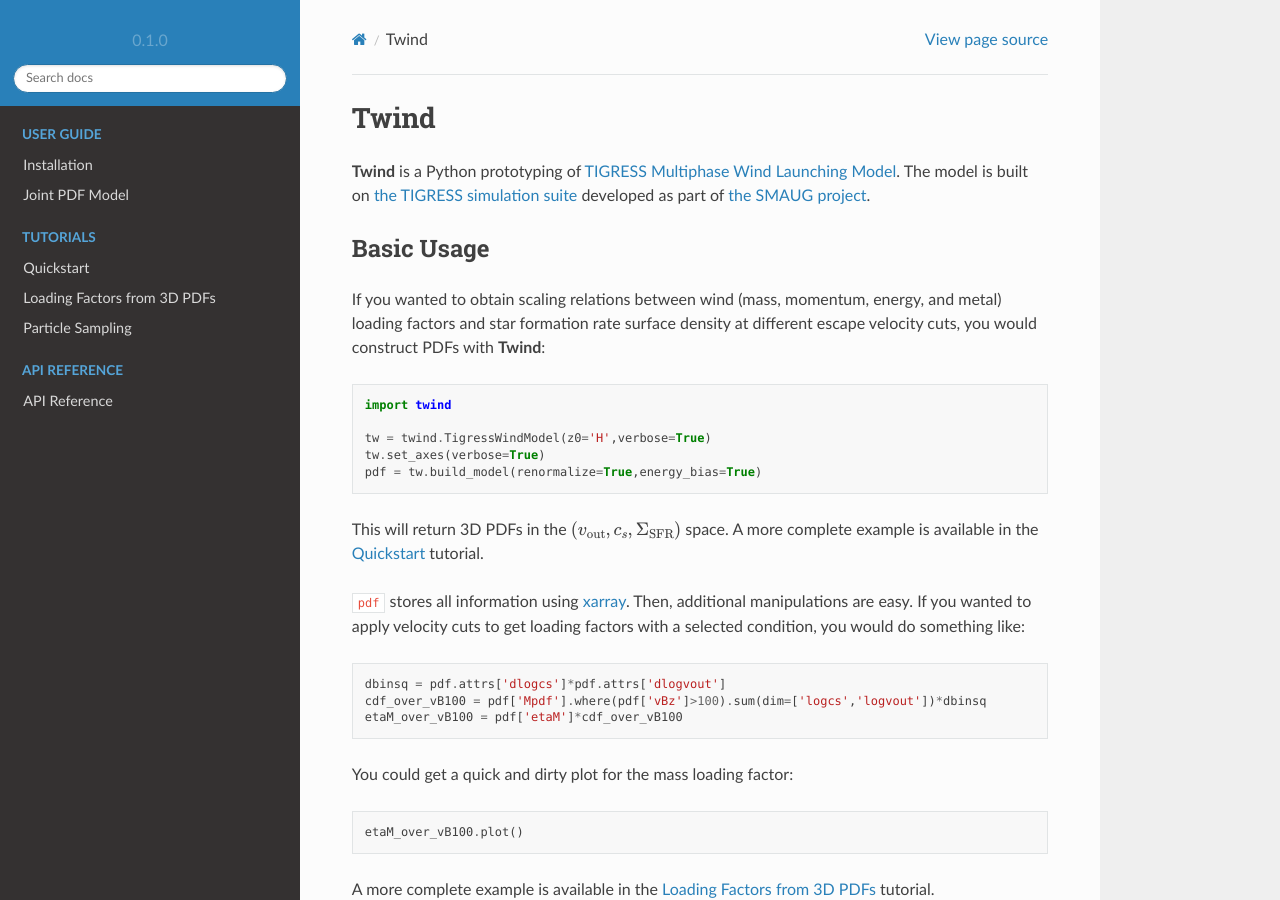
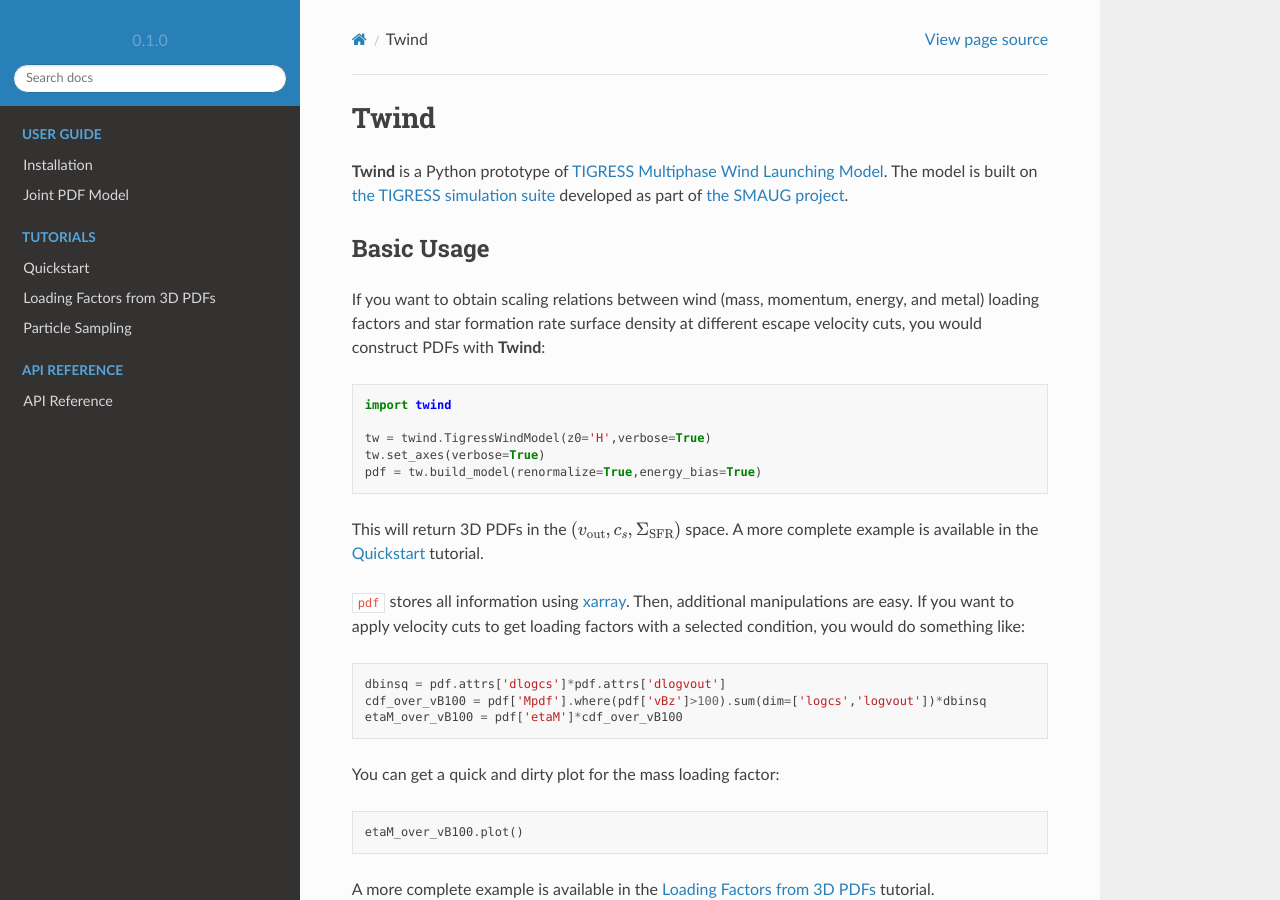
Before and after one commit to changgoo/Twind, a Sphinx documentation site: the page built from docs/index.rst, in a window 1280 px wide and 900 px high. Built offline with Sphinx 7.4.7 and the Read the Docs theme 2.0.0, drawn with Linux system fonts in a browser that asks for light colours.

Commit message:
Update index.rst

```diff
--- a/docs/index.rst
+++ b/docs/index.rst
@@ -1,7 +1,7 @@
 Twind
 =====
 
-**Twind** is a Python prototyping of `TIGRESS Multiphase Wind Launching
+**Twind** is a Python prototype of `TIGRESS Multiphase Wind Launching
 Model <https://github.com/changgoo/twind>`_. The model is built on `the TIGRESS
 simulation suite <https://arxiv.org/abs/2006.16315>`_ developed as part
 of `the SMAUG
@@ -10,7 +10,7 @@
 Basic Usage
 -----------
 
-If you wanted to obtain scaling relations between wind (mass, momentum, energy,
+If you want to obtain scaling relations between wind (mass, momentum, energy,
 and metal) loading factors and star formation rate surface density at different
 escape velocity cuts, you would construct PDFs with **Twind**:
 
@@ -27,7 +27,7 @@
 
 ``pdf`` stores all information using `xarray <http://xarray.pydata.org/en/stable/>`_.
 Then, additional manipulations are easy.
-If you wanted to apply velocity cuts to get loading factors with a selected condition,
+If you want to apply velocity cuts to get loading factors with a selected condition,
 you would do something like:
 
 .. code-block:: python
@@ -36,7 +36,7 @@
     cdf_over_vB100 = pdf['Mpdf'].where(pdf['vBz']>100).sum(dim=['logcs','logvout'])*dbinsq
     etaM_over_vB100 = pdf['etaM']*cdf_over_vB100
 
-You could get a quick and dirty plot for the mass loading factor:
+You can get a quick and dirty plot for the mass loading factor:
 
 .. code-block:: python
 
```
